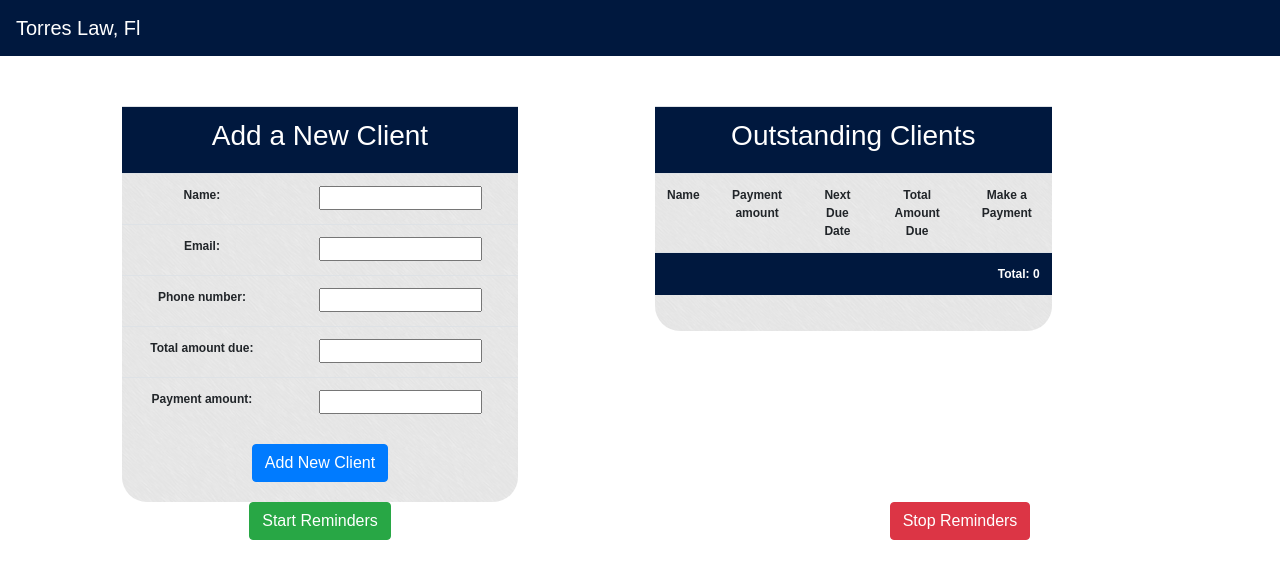
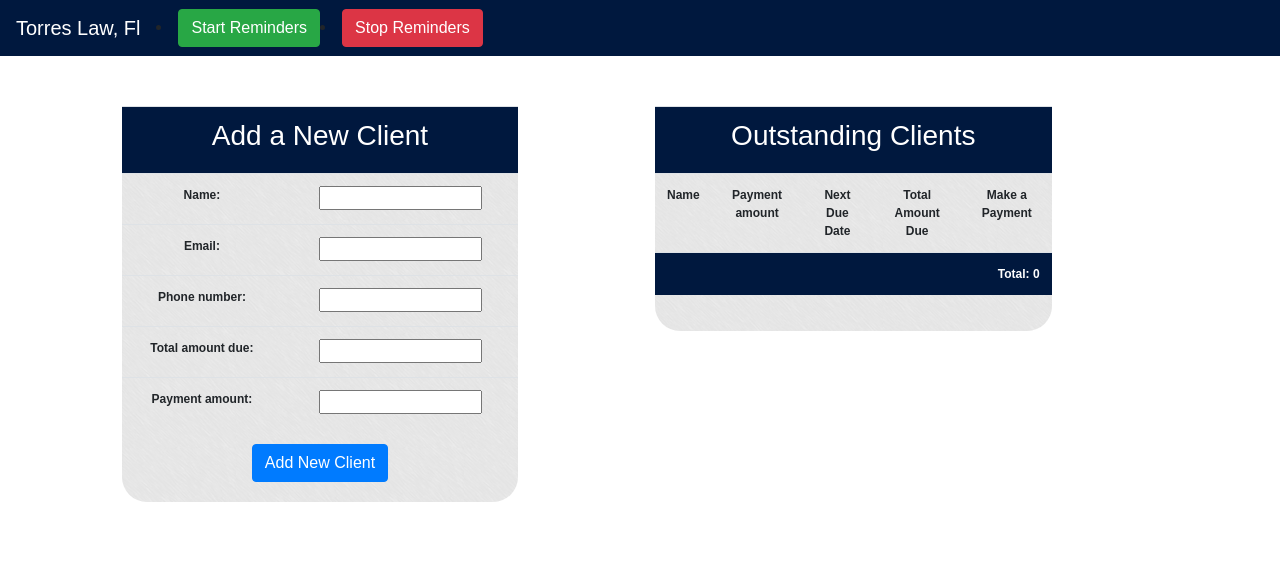
Before and after one commit to jdriscoll98/TorresLawPayments, a Django app: page / in a window 1280 px wide. Shown: the top 579 px of the page. Run offline with Django 3.2, Linux system fonts and the light colour scheme; the visitor is signed in with stand-in values (Sample User, id 1); data that the repository does not hold is empty; parts of the project's set-up code (start-up, migrations or seed data) failed here and were passed over; some libraries are stand-ins or nearby versions.

Commit message:
finally done!

```diff
--- a/config/settings/local.py
+++ b/config/settings/local.py
@@ -60,7 +60,7 @@ EMAIL_USE_TLS = True
 
 SENDSMS_BACKEND = 'website.backends.twilio.SmsBackend'
 SENDSMS_TWILIO_ACCOUNT_SID = 'ACa37268f2b9a9abe55239044931339725'
-SENDSMS_TWILIO_AUTH_TOKEN = '71e98b3ec30f797dd303b712efcd06a4'
+SENDSMS_TWILIO_AUTH_TOKEN = get_secret('TWILIO_AUTH_TOKEN')
 
 # Login Settings
 
--- a/local-secrets.json
+++ b/local-secrets.json
@@ -3,5 +3,6 @@
   "SECRET_KEY": "xH8C6GEsGiYZXRb9NjKFfysi1jNhAUKpuBnj2nABsGjPhCChM2",
   "RECAPTCHA_SECRET_KEY": "6LeIxAcTAAAAAGG-vFI1TnRWxMZNFuojJ4WifJWe",
   "RECAPTCHA_SITE_KEY": "6LeIxAcTAAAAAJcZVRqyHh71UMIEGNQ_MXjiZKhI",
+  "TWILIO_AUTH_TOKEN": "7f588136c6614f0bd91aadd7ea915cfd",
   "VERSION": "2019.09.02-DEA"
 }
--- a/website/templates/website/base.html
+++ b/website/templates/website/base.html
@@ -29,6 +29,12 @@
 		<main role="main" class="container-fluids">
       <nav class="navbar navbar-expand-lg navbar-light bg-light">
   <a class="navbar-brand" href="#">Torres Law, Fl</a>
+  <li class="nav-item">
+        <button class="btn btn-success" id="start" href="{% url 'website:start_reminders' %}">Start Reminders</button>
+      </li>
+      <li class="nav-item">
+        <button class="btn btn-danger" id="stop" href="{% url 'website:stop_reminders' %}" >Stop Reminders</button>
+      </li>
   <button class="navbar-toggler" type="button" data-toggle="collapse" data-target="#navbarSupportedContent" aria-controls="navbarSupportedContent" aria-expanded="false" aria-label="Toggle navigation">
     <span class="navbar-toggler-icon"></span>
   </button>
--- a/website/templates/website/home_page.html
+++ b/website/templates/website/home_page.html
@@ -102,14 +102,6 @@
                 </div>
             </div>
             </div>
-            <div class="row">
-                <div class="col-md-6">
-                    <a class="btn btn-success" id="start" href="{% url 'website:start_reminders' %}">Start Reminders</a>
-                </div>
-                <div class="col-md-6">
-                    <a class="btn btn-danger" id="stop" href="{% url 'website:stop_reminders' %}" >Stop Reminders</a>
-                </div>
-            </div>
 {% endblock contents %}
 
 
--- a/website/urls.py
+++ b/website/urls.py
@@ -12,8 +12,8 @@ urlpatterns = [
     # Home Page
     url(r'^$', HomePageView.as_view(), name='home_page'),
     url(r'^make-payment/$', MakePayment.as_view(), name='make_payment'),
-    url(r'^send-reminders/$', SendUpcomingPayment.as_view(), name='send_reminders'),
-    url(r'^send-late-reminders/$', SendLatePayment.as_view(), name='send_late'),
+    # url(r'^send-reminders/$', SendUpcomingPayment.as_view(), name='send_reminders'),
+    # url(r'^send-late-reminders/$', SendLatePayment.as_view(), name='send_late'),
     url(r'^start-reminders/$', start_reminders, name='start_reminders'),
     url(r'^stop-reminders/$', stop_reminders, name='stop_reminders'),
 
--- a/website/views.py
+++ b/website/views.py
@@ -66,58 +66,86 @@ class MakePayment(LoginRequiredMixin, View):
                 print(e)
             return JsonResponse(data)
 
-class SendUpcomingPayment(View):
-    def get(self, *args, **kwargs):
-        clients = Client.objects.all()
-        client_list = []
-        for client in clients:
-            if (client.next_payment_date - datetime.date.today()).days == 2:
-               client_list.append(client)
-        for client in client_list:
-            send_mail(
-                'Upcoming Payment',
-                'You have an upcoming payment for Torres Law Firm',
-                'AutoReminder@TorresLawFl.com',
-                [client.email],
-                fail_silently=False,
-            )
-            api.send_sms(body='TEST MESSAGE',
-                         from_phone='+12055836393', to=[client.phone_number])
-        return HttpResponse()
+# class SendUpcomingPayment(View):
+#     def get(self, *args, **kwargs):
+#     clients = Client.objects.all()
+#     client_list = []
+#     for client in clients:
+#         if (client.next_payment_date - datetime.date.today()).days == 2:
+#             client_list.append(client)
+#     for client in client_list:
+#         send_mail(
+#             'Upcoming Payment',
+#             'You have an upcoming payment for Torres Law Firm',
+#             'AutoReminder@TorresLawFl.com',
+#             [client.email],
+#             fail_silently=False,
+#         )
+#         api.send_sms(body='TEST MESSAGE',
+#                         from_phone='+12055836393', to=[client.phone_number])
+#     return HttpResponse()
 
-class SendLatePayment(View):
-    def get(self, *args, **kwargs):
-        clients = Client.objects.all()
-        client_list = []
-        for client in clients:
-            if (client.next_payment_date - datetime.date.today()).days <= -2:
-                client_list.append(client)
-        for client in client_list:
-            send_mail(
-                'Late Payment',
-                'This is a reminder that you missed a payment to Torres Law Firm \n' +
-                'A Fee of $25 or 10 percent of your remaining balance will be added',
-                'AutoReminder@TorresLawFl.com',
-                [client.email],
-                fail_silently=False
-            )
-            api.send_sms(body='This is a reminder that you missed a payment to Torres Law Firm \n' +
-                         'A Fee of $25 or 10 percent of your remaining balance will be added',
-                         from_phone='+12055836393', to=[client.phone_number])
-        return HttpResponse()
+# class SendLatePayment(View):
+#     def get(self, *args, **kwargs):
+#         clients = Client.objects.all()
+#         client_list = []
+#         for client in clients:
+#             if (client.next_payment_date - datetime.date.today()).days <= -2:
+#                 client_list.append(client)
+#         for client in client_list:
+#             send_mail(
+#                 'Late Payment',
+#                 'This is a reminder that you missed a payment to Torres Law Firm \n' +
+#                 'A Fee of $25 or 10 percent of your remaining balance will be added',
+#                 'AutoReminder@TorresLawFl.com',
+#                 [client.email],
+#                 fail_silently=False
+#             )
+#             api.send_sms(body='This is a reminder that you missed a payment to Torres Law Firm \n' +
+#                          'A Fee of $25 or 10 percent of your remaining balance will be added',
+#                          from_phone='+12055836393', to=[client.phone_number])
+#         return HttpResponse()
 
 
 def job():
-    # requests.get(reverse('website:send_reminders'))
-    # requests.get(reverse('website:send_late'))
-    print('sending reminders')
+    clients = Client.objects.all()
+    client_list = []
+    for client in clients:
+        if (client.next_payment_date - datetime.date.today()).days <= -2:
+            client_list.append(client)
+    for client in client_list:
+        send_mail(
+            'Late Payment',
+            'This is a reminder that you missed a payment to Torres Law Firm \n' +
+            'A Fee of $25 or 10 percent of your remaining balance will be added',
+            'AutoReminder@TorresLawFl.com',
+            [client.email],
+            fail_silently=False
+        )
+        api.send_sms(body='This is a reminder that you missed a payment to Torres Law Firm \n' +
+                        'A Fee of $25 or 10 percent of your remaining balance will be added',
+                        from_phone='+12055836393', to=[client.phone_number])
+    for client in clients:
+        if (client.next_payment_date - datetime.date.today()).days == 2:
+            client_list.append(client)
+    for client in client_list:
+        send_mail(
+            'Upcoming Payment',
+            'You have an upcoming payment for Torres Law Firm',
+            'AutoReminder@TorresLawFl.com',
+            [client.email],
+            fail_silently=False,
+        )
+        api.send_sms(body='TEST MESSAGE',
+                     from_phone='+12055836393', to=[client.phone_number])
+    print('sent reminders')
 
-schedule.every(.1).minutes.do(job).tag('reminders')
 
 
 
 
 def start_reminders(request):
+    schedule.every(.1).minutes.do(job).tag('reminders')
     while True:
         schedule.run_pending()
     return JsonResponse({})
```
